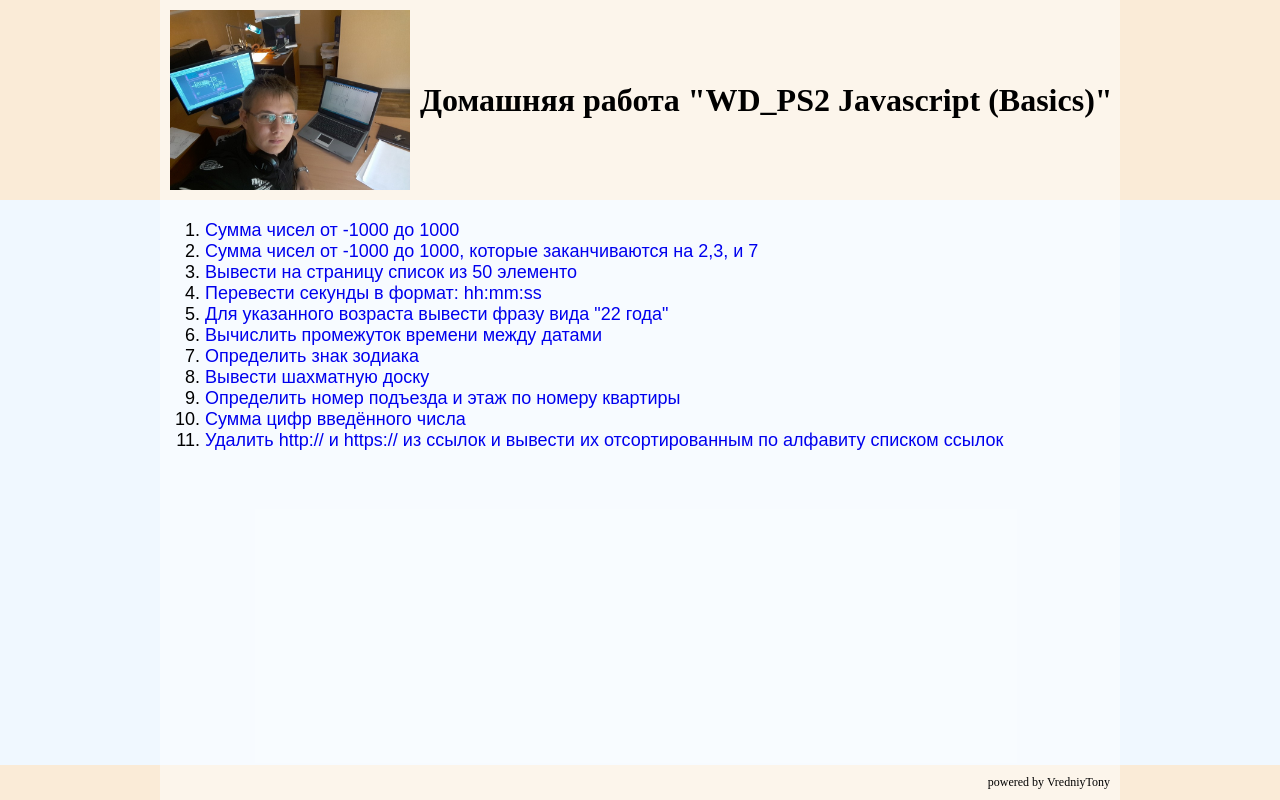
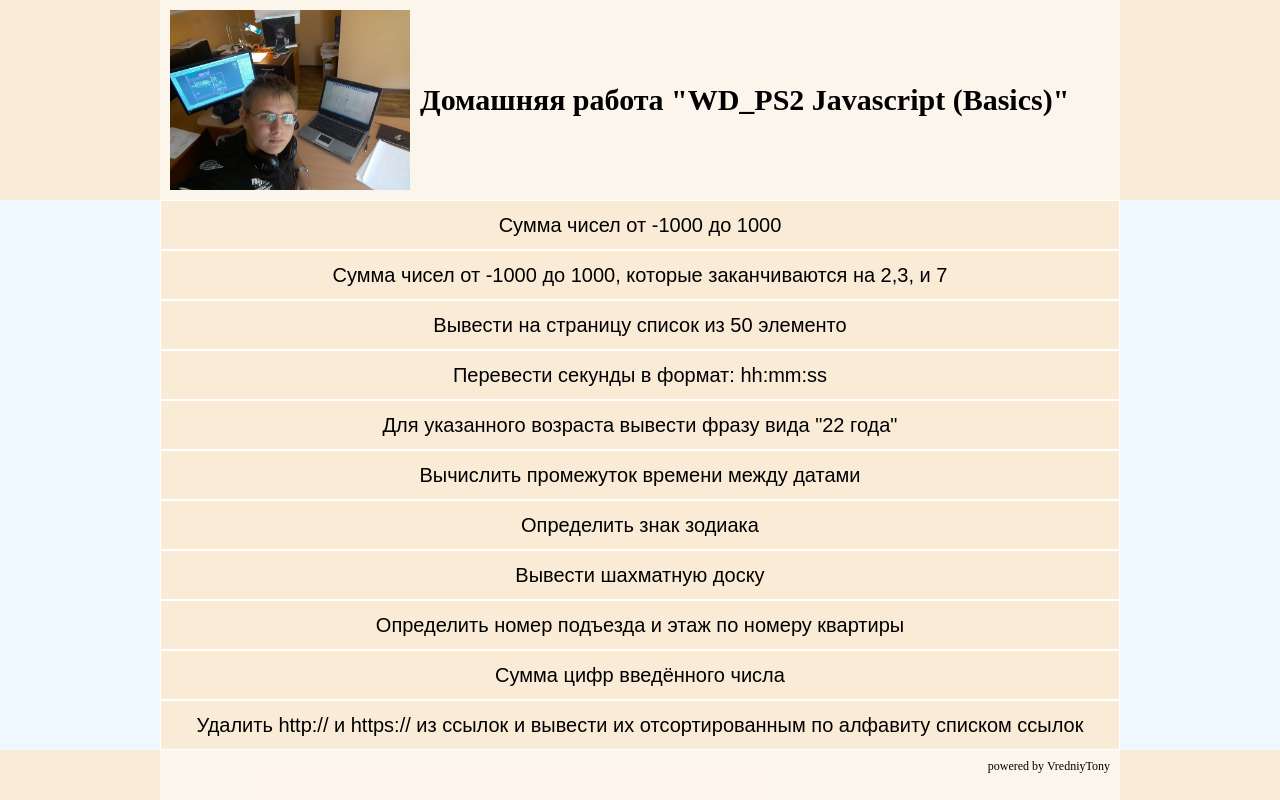
Before and after one commit to VredniyTony/Introduction-to-full-stack-Web-development, a PHP site: page / in a window 1280 px wide. Run offline with PHP 8.4, Linux system fonts and the light colour scheme; some libraries are stand-ins or nearby versions.

Commit message:
push ps2 & st1

```diff
--- a/ps1_html-css/to.do.1/index.html
+++ b/ps1_html-css/to.do.1/index.html
@@ -15,6 +15,8 @@
             <div class="menu">
                 <div class="text">
                     <h1>menu</h1>
+					<h1>menu</h1>
+					<h1>menu</h1><h1>menu</h1><h1>menu</h1><h1>menu</h1><h1>menu</h1><h1>menu</h1><h1>menu</h1><h1>menu</h1><h1>menu</h1><h1>menu</h1><h1>menu</h1><h1>menu</h1><h1>menu</h1><h1>menu</h1><h1>menu</h1><h1>menu</h1><h1>menu</h1><h1>menu</h1><h1>menu</h1><h1>menu</h1><h1>menu</h1><h1>menu</h1><h1>menu</h1><h1>menu</h1><h1>menu</h1><h1>menu</h1><h1>menu</h1><h1>menu</h1><h1>menu</h1><h1>menu</h1><h1>menu</h1><h1>menu</h1><h1>menu</h1><h1>menu</h1><h1>menu</h1><h1>menu</h1><h1>menu</h1><h1>menu</h1><h1>menu</h1><h1>menu</h1><h1>menu</h1><h1>menu</h1><h1>menu</h1><h1>menu</h1><h1>menu</h1><h1>menu</h1><h1>menu</h1><h1>menu</h1><h1>menu</h1><h1>menu</h1><h1>menu</h1><h1>menu</h1><h1>menu</h1><h1>menu</h1><h1>menu</h1><h1>menu</h1><h1>menu</h1><h1>menu</h1><h1>menu</h1><h1>menu</h1><h1>menu</h1><h1>menu</h1><h1>menu</h1><h1>menu</h1><h1>menu</h1><h1>menu</h1><h1>menu</h1><h1>menu</h1><h1>menu</h1><h1>menu</h1><h1>menu</h1><h1>menu</h1><h1>menu</h1><h1>menu</h1><h1>menu</h1><h1>menu</h1><h1>menu</h1><h1>menu</h1><h1>menu</h1>
                 </div>
             </div>
             <div class="content">
--- a/ps2_javascript-basics/to.do.1/assets/css/main.css
+++ b/ps2_javascript-basics/to.do.1/assets/css/main.css
@@ -1,24 +1,15 @@
-body, html{
-    display: flex;
-    height: 100%;
-    flex-direction: column;
-    justify-content: center;
-    margin: 0;
-}
-
-#wrap{
-    display: none;
-    position: absolute;
-    min-width: 100%;
-    min-height: 100%;
-    background-color: rgba(1, 1, 1, 0.725);;
+body, html {
+  display: flex;
+  flex-direction: column;
+  width: 100%;
+  height: 100%;
 }
 
 .header{
     display: flex;
     flex-direction: row;
     justify-content: center;
-    height: 200px;
+    min-height: 200px;
     background-color: antiquewhite;
 }
 
@@ -27,6 +18,10 @@
     flex-direction: row;
     width: 960px;
     background-color: rgba(255,255,255,0.5);
+  }
+
+#headerText > h1 {
+  font-size: 30px;
 }
 
 #logo{
@@ -41,14 +36,16 @@
 }
 
 .content{
+    flex: 1 0 auto;
+    height: auto;
     display: flex;
     flex-direction: column;
     align-items: center;
-    height: 100%;
     background-color: aliceblue;
 }
 
 .contentContainer{
+    flex: 1 0 auto;
     display: flex;
     flex-direction: column;
     align-items: center;
@@ -57,22 +54,50 @@
     background-color: rgba(255,255,255,0.5);
 }
 
-.taskWindowStyle{
-    display: flex;
-    flex-direction: column;
-    justify-content: center;
-    position: absolute;
-    padding: 5px;
-    border: 3px solid rgb(255,255,255);
-    border-radius: 5px;
-    width: 480px;
-    background-color: antiquewhite;
+.contentContainer > button{
+  font-family: Arial;
+  text-decoration: none;
+  color: rgb(0,0,0);
+  background-color: antiquewhite;
+  font-size: 20px;
+  padding: 8px 10px;
+  border:none;
+  outline: none;
+  border: solid 1px white;
+  width: 100%;
+  height: 50px;
 }
 
-.taskWindowStyle > p{
-    font-size: 18px;
-    font-family: Arial;
-    text-decoration: solid;
+.contentContainer > button:active, .contentContainer > button:hover {
+    background-color: coral;
+}
+
+.task {
+  height: auto;
+  display: none;
+  justify-content: flex-start;
+  flex-direction: column;
+  width: 100%;
+}
+
+.task > p {
+  color: black;
+  font-size: 20px;
+}
+
+.task_form > input {
+  border: 1px solid rgba(244, 110, 120, 0.5);
+  height: 20px;
+  border-radius: 5px;
+}
+
+.task_form > textarea {
+  height: 100px;
+  width: 100%;
+}
+
+.task_form > p {
+  font-size: 20px;
 }
 
 .taskButton{
@@ -88,61 +113,6 @@
     margin: 20px auto;
 }
 
-.ol{
-    margin: 20px auto;
-    width: calc(100% - 50px);
-}
-
-.task{
-    font-family: Arial;
-    font-size: 18px;
-}
-
-li > a:link{
-    text-decoration: none;
-    display: inline-block;
-}
-
-li > a:visited {
-    color: black;
-}
-
-li > a:hover {
-    color: coral;
-}
-
-li > a:active {
-    color: white;
-}
-
-input{
-    border: 1px solid rgba(244, 110, 120, 0.5);
-    height: 20px;
-    border-radius: 5px;
-}
-
-.closeButton{
-    margin-left: auto;
-    padding: 0;
-    width: 20px;
-    height: 20px;
-    text-decoration: none;
-    background-color: rgba(255, 255, 255, 0);
-    font-size: 20px;
-    border:none;
-    outline: none;
-}
-
-.closeButton > i{
-    font-size: 20px;
-}
-
-.buttons{
-    display: flex;
-    flex-direction: row;
-    justify-content: center;
-}
-
 .clearButton{
     font-family: Arial;
     text-decoration: none;
@@ -156,98 +126,22 @@
     margin: 20px auto;
 }
 
-#task1Window{
-    display: none;
-    width: 480px;
-    position: absolute;
-}
-
-#task2Window{
-    display: none;
-    width: 480px;
-    position: absolute;
-}
-
-#task3Window{
-    display: none;
-    width: 480px;
-    position: absolute;
-}
-
-#divTask3Result{
-    line-height: 8px;
-}
-
-#task4Window{
-    display: none;
-    width: 480px;
-    position: absolute;
-}
-#task5Window{
-    display: none;
-    width: 480px;
-    position: absolute;
-}
-#task6Window{
-    display: none;
-    width: 480px;
-    position: absolute;
-}
-#task7Window{
-    display: none;
-    width: 480px;
-    position: absolute;
-}
-#divTask7Result{
-    height: auto;
-    width: 100%;
-}
-#task8Window{
-    display: none;
-    width: 480px;
-    position: absolute;
-}
-
-#divTask8Result{
-    display: flex;
-    flex-direction: column;
-    justify-content: center;
-    align-items: center;
-    height: 480px;
-    width: 480px;
-}
-
 .flexDivRow{
     display: flex;
     flex-direction: row;
 }
 
-#task9Window{
-    display: none;
-    width: 480px;
-    position: absolute;
-}
-#task10Window{
-    display: none;
-    width: 480px;
-    position: absolute;
-}
-#task11Window{
-    display: none;
-    width: 480px;
-    position: absolute;
+.result {
+  font-size: 20px;
 }
 
-#task11Input{
-    height: 100px;
-    width: calc(100% - 4px);
-}
-
-#divTask11Result{
-    overflow: hidden;
+#divTask7Result {
+  width: 960px;
+  height: auto;
 }
 
 .footer{
+  flex-shrink: 0;
     display: flex;
     flex-direction: row;
     justify-content: center;
--- /dev/null
+++ b/ps2_javascript-basics/to.do.1/assets/css/reset-css.css
@@ -0,0 +1,94 @@
+html, body, div, span, object, iframe,
+h1, h2, h3, h4, h5, h6, p, blockquote, pre,
+abbr, address, cite, code,
+del, dfn, em, img, ins, kbd, q, samp,
+small, strong, sub, sup, var,
+b, i,
+dl, dt, dd, ol, ul, li,
+fieldset, form, label, legend,
+table, caption, tbody, tfoot, thead, tr, th, td,
+article, aside, canvas, details, figcaption, figure,
+footer, header, hgroup, menu, nav, section, summary,
+time, mark, audio, video {
+    margin:0;
+    padding:0;
+    border:0;
+    outline:0;
+    font-size:100%;
+    vertical-align:baseline;
+    background:transparent;
+}
+
+body {
+    line-height:1;
+}
+
+article,aside,details,figcaption,figure,
+footer,header,hgroup,menu,nav,section {
+    display:block;
+}
+
+nav ul {
+    list-style:none;
+}
+
+blockquote, q {
+    quotes:none;
+}
+
+blockquote:before, blockquote:after,
+q:before, q:after {
+    content:'';
+    content:none;
+}
+
+a {
+    margin:0;
+    padding:0;
+    font-size:100%;
+    vertical-align:baseline;
+    background:transparent;
+}
+
+/* change colours to suit your needs */
+ins {
+    background-color:#ff9;
+    color:#000;
+    text-decoration:none;
+}
+
+/* change colours to suit your needs */
+mark {
+    background-color:#ff9;
+    color:#000;
+    font-style:italic;
+    font-weight:bold;
+}
+
+del {
+    text-decoration: line-through;
+}
+
+abbr[title], dfn[title] {
+    border-bottom:1px dotted;
+    cursor:help;
+}
+
+table {
+    border-collapse:collapse;
+    border-spacing:0;
+}
+
+/* change border colour to suit your needs */
+hr {
+    display:block;
+    height:1px;
+    border:0;
+    border-top:1px solid #cccccc;
+    margin:1em 0;
+    padding:0;
+}
+
+input, select {
+    vertical-align:middle;
+}
--- a/ps2_javascript-basics/to.do.1/index.html
+++ b/ps2_javascript-basics/to.do.1/index.html
@@ -1,100 +1,84 @@
 <!DOCTYPE html>
-<html lang="ru">
+<html lang = 'ru'>
 <head>
-    <meta charset="UTF-8">
-    <link href="https://use.fontawesome.com/releases/v5.0.8/css/all.css" rel="stylesheet">
-    <link type="text/css" rel="stylesheet" href="assets/css/main.css">
-    <script charset="UTF-8" lang="ru" src="assets/js/main.js"></script>
+    <meta charset = 'UTF-8'>
+    <link type = 'text/css' rel = 'stylesheet' href = 'assets/css/reset-css.css'>
+    <link type = 'text/css' rel = 'stylesheet' href = 'assets/css/main.css'>
+    <script src="https://ajax.googleapis.com/ajax/libs/jquery/3.1.1/jquery.min.js"></script>
+    <script charset = 'UTF-8' lang = 'ru' src = 'assets/js/main.js'></script>
     <title>WD_PS2 Javascript</title>
 </head>
-<div id="wrap"></div>
-</div>
-<div class="header">
-    <div class="headerContainer">
-        <img id="logo" src="assets/images/logo.jpg" about="Ivanov Anton">
-        <div id="headerText">
+<body>
+<div class = 'header'>
+    <div class = 'headerContainer'>
+        <img id = 'logo' src = 'assets/images/logo.jpg' about = 'Ivanov Anton'>
+        <div id = 'headerText'>
             <h1>Домашняя работa "WD_PS2 Javascript (Basics)"</h1>
         </div>
     </div>
 </div>
-<div class="content">
-    <div class="contentContainer">
+<div class = 'content'>
+    <div class = 'contentContainer'>
       <!--task1-->
-        <div id="task1Window">
-            <div class="taskWindowStyle">
-                <button type="button" class="closeButton" onclick="show('none', 'task1Window')">
-                    <i class="fa fa-window-close" aria-hidden="true"></i></button>
+      <button id = 'task1_button' type = 'button'>Сумма чисел от -1000 до 1000</button>
+      <div id = 'task1_dropdown' class = 'task'>
         <p>Сумма чисел от -1000 до 1000:</p>
-                <div class="buttons">
-                    <button class ="taskButton" type="button" onclick="task1(event)">Result</button>
-                    <button class ="clearButton" type="button" onclick="clearDiv('divTask1Result')">Clear</button>
+        <div class = 'buttons'>
+            <button class = 'taskButton' type = 'button' onclick = 'task1()'>Result</button>
+            <button class = 'clearButton' type = 'button' onclick = "clearDiv('divTask1Result')">Clear</button>
         </div>
-                <div id="task1result"></div>
-            </div>
+        <div id = 'task1result' class = 'result'></div>
       </div>
       <!--task2-->
-        <div id="task2Window">
-            <div class="taskWindowStyle">
-                <button type="button" class="closeButton" onclick="show('none', 'task2Window')">
-                    <i class="fa fa-window-close" aria-hidden="true"></i></button>
+      <button id = 'task2_button' type = 'button'>Сумма чисел от -1000 до 1000, которые заканчиваются на 2,3, и 7</button>
+      <div id = 'task2_dropdown' class = 'task'>
         <p>Сумма чисел от -1000 до 1000, суммируя только числа которые заканчиваются на 2,3, и 7:</p>
         <div class="buttons">
             <button class ="taskButton" type="button" onclick="task2(event)">Result</button>
             <button class ="clearButton" type="button" onclick="clearDiv('divTask2Result')">Clear</button>
         </div>
-                <div id="task2result"></div>
-            </div>
+        <div id="task2result" class = 'result'></div>
       </div>
       <!--task3-->
-        <div id="task3Window">
-            <div class="taskWindowStyle">
-                <button type="button" class="closeButton" onclick="show('none', 'task3Window')">
-                    <i class="fa fa-window-close" aria-hidden="true"></i></button>
+      <button id = 'task3_button' type = 'button'>Вывести на страницу список из 50 элементо</button>
+      <div id = 'task3_dropdown' class = 'task'>
         <p>Результат:</p>
         <div class="buttons">
             <button class ="taskButton" type="button" onclick="task3(event)">Result</button>
             <button class ="clearButton" type="button" onclick="clearDiv('divTask3Result')">Clear</button>
         </div>
-                <div id="task3result"></div>
-            </div>
+        <div id="task3result" class = 'result'></div>
       </div>
       <!--task4-->
-        <div id="task4Window">
-            <div class="taskWindowStyle">
-                <button type="button" class="closeButton" onclick="show('none', 'task4Window')">
-                    <i class="fa fa-window-close" aria-hidden="true"></i></button>
+      <button id = 'task4_button' type = 'button'>Перевести секунды в формат: hh:mm:ss</button>
+      <div id = 'task4_dropdown' class = 'task'>
         <p>Введите время в секундах:</p>
-                <form onsubmit="task4(event)">
+        <form onsubmit="task4(event)" class = 'task_form'>
             <input type="number" required pattern="[0-9]{12}" id="task4Input" min = "0"/>
             <div class="buttons">
                 <button class ="taskButton" type="submit">Result</button>
                 <button class ="clearButton" type="button" onclick="clearDiv('divTask4Result')">Clear</button>
             </div>
         </form>
-                <div id="task4result"></div>
-            </div>
+        <div id="task4result" class = 'result'></div>
       </div>
       <!--task5-->
-        <div id="task5Window">
-            <div class="taskWindowStyle">
-                <button type="button" class="closeButton" onclick="show('none', 'task5Window')">
-                    <i class="fa fa-window-close" aria-hidden="true"></i></button>
+      <button id = 'task5_button' type = 'button'>Для указанного возраста вывести фразу вида "22 года"</button>
+      <div id = 'task5_dropdown' class = 'task'>
         <p>Возраст:</p>
-                <form onsubmit="task5(event)">
+        <form onsubmit="task5(event)"  class = 'task_form'>
             <input type="number" required pattern="[0-9]{12}" id="task5Input" min="0">
             <div class="buttons">
                 <button class ="taskButton" type="submit">Result</button>
                 <button class ="clearButton" type="button" onclick="clearDiv('divTask5Result')">Clear</button>
             </div>
         </form>
-                <div id="task5result"></div>
-            </div>
+        <div id="task5result" class = 'result'></div>
       </div>
       <!--task6-->
-        <div id="task6Window">
-            <div class="taskWindowStyle">
-                <button type="button" class="closeButton" onclick="show('none', 'task6Window')">
-                    <i class="fa fa-window-close" aria-hidden="true"></i></button>
+      <button id = 'task6_button' type = 'button'>Вычислить промежуток времени между датами</button>
+      <div id = 'task6_dropdown' class = 'task'>
+        <form  class = 'task_form'>
           <p>Первая дата:</p>
           <input type=datetime-local id="task6InputFirst" value="2000-01-01T00:00:00" step="1">
           <p>Вторая дата:</p>
@@ -103,16 +87,14 @@
                 <button class ="taskButton" type="button" onclick="task6(event)">Result</button>
                 <button class ="clearButton" type="button" onclick="clearDiv('divTask6Result')">Clear</button>
             </div>
-                <div id="task6result"></div>
-            </div>
+        </form>
+        <div id="task6result" class = 'result'></div>
       </div>
       <!--task7-->
-        <div id="task7Window">
-            <div class="taskWindowStyle">
-                <button type="button" class="closeButton" onclick="show('none', 'task7Window')">
-                    <i class="fa fa-window-close" aria-hidden="true"></i></button>
+      <button id = 'task7_button' type = 'button'>Определить знак зодиака</button>
+      <div id = 'task7_dropdown' class = 'task'>
         <p>Введите дату (YYYY-MM-DD):</p>
-                <form onsubmit="task7(event)">
+        <form onsubmit="task7(event)" class = 'task_form'>
             <input type="text"  id="task7Input"
                    pattern="^(?:(?:(?:(?:(?:[1-9]\d)(?:0[48]|[2468][048]|[13579][26])|(?:(?:[2468][048]|[13579][26])00))(\/|-|\.)(?:0?2\1(?:29)))|(?:(?:[1-9]\d{3})(\/|-|\.)(?:(?:(?:0?[13578]|1[02])\2(?:31))|(?:(?:0?[13-9]|1[0-2])\2(?:29|30))|(?:(?:0?[1-9])|(?:1[0-2]))\2(?:0?[1-9]|1\d|2[0-8])))))$"
                    title = "input correct data" required>
@@ -121,31 +103,25 @@
                 <button class ="clearButton" type="button" onclick="clearDiv('divTask7Result')">Clear</button>
             </div>
         </form>
-                <div id="task7result"></div>
-            </div>
+        <div id="task7result" class = 'result'></div>
       </div>
       <!--task8-->
-        <div id="task8Window">
-            <div class="taskWindowStyle">
-                <button type="button" class="closeButton" onclick="show('none', 'task8Window')">
-                    <i class="fa fa-window-close" aria-hidden="true"></i></button>
+      <button id = 'task8_button' type = 'button'>Вывести шахматную доску</button>
+      <div id = 'task8_dropdown' class = 'task'>
         <p>Размер доски(**х**):</p>
-                <form onsubmit="task8(event)">
+        <form onsubmit="task8(event)" class = 'task_form'>
             <input type="text" pattern="\d{1,2}[x]\d{1,2}" title = "input max board 99x99" id="task8Input" required/>
             <div class="buttons">
                 <button class ="taskButton" type="submit" >Result</button>
                 <button class ="clearButton" type="button" onclick="clearDiv('divTask8Result')">Clear</button>
             </div>
         </form>
-                <div id="task8result"></div>
-            </div>
+        <div id="task8result" class = 'result'></div>
       </div>
       <!--task9-->
-        <div id="task9Window">
-            <div class="taskWindowStyle">
-                <button type="button" class="closeButton" onclick="show('none', 'task9Window')">
-                    <i class="fa fa-window-close" aria-hidden="true"></i></button>
-                <form onsubmit="task9(event)">
+      <button id = 'task9_button' type = 'button'>Определить номер подъезда и этаж по номеру квартиры</button>
+      <div id = 'task9_dropdown' class = 'task'>
+        <form onsubmit="task9(event)" class = 'task_form'>
             <p>Количество подъездов:</p>
             <input type="number" required pattern="[0-9]{,10}" id="task9InputEntrance" min="1"/>
             <p>Квартир на пролете:</p>
@@ -159,105 +135,40 @@
                 <button class ="clearButton" type="button" onclick="clearDiv('divTask9Result')">Clear</button>
             </div>
         </form>
-                <div id="task9result"></div>
-            </div>
+        <div id="task9result" class = 'result'></div>
       </div>
       <!--task10-->
-        <div id="task10Window">
-            <div class="taskWindowStyle">
-                <button type="button" class="closeButton" onclick="show('none', 'task10Window')">
-                    <i class="fa fa-window-close" aria-hidden="true"></i></button>
+      <button id = 'task10_button' type = 'button'>Сумма цифр введённого числа</button>
+      <div id = 'task10_dropdown' class = 'task'>
         <p>Введите число:</p>
-                <form onsubmit="task10(event)">
+        <form onsubmit="task10(event)" class = 'task_form'>
             <input type="number" required pattern="^[-+]?[0-9]+?(\.[0-9]$)" id="task10Input" step = any>
             <div class="buttons">
                 <button class ="taskButton" type="submit">Result</button>
                 <button class ="clearButton" type="button" onclick="clearDiv('divTask10Result')">Clear</button>
             </div>
         </form>
-                <div id="task10result"></div>
-            </div>
+        <div id="task10result" class = 'result'></div>
       </div>
       <!--task11-->
-        <div id="task11Window">
-            <div class="taskWindowStyle">
-                <button type="button" class="closeButton" onclick="show('none', 'task11Window')">
-                    <i class="fa fa-window-close" aria-hidden="true"></i></button>
+      <button id = 'task11_button' type = 'button'>Удалить http:// и https:// из ссылок и вывести их отсортированным
+      по алфавиту списком ссылок</button>
+      <div id = 'task11_dropdown' class = 'task'>
         <p>Введите ссылки:</p>
-                <form>
+        <form class = 'task_form'>
             <textarea onblur="task11(event)" id="task11Input"></textarea>
             <div class="buttons">
                 <button class ="clearButton" type="button" onclick="clearDiv('divTask11Result')">Clear</button>
             </div>
         </form>
-                <div id="task11result"></div>
+        <div id="task11result" class = 'result'></div>
       </div>
     </div>
-        <ol class="ol">
-            <!--task1-->
-            <div class="task">
-                <li><a href="#" onclick="show('block', 'task1Window')">
-                    Сумма чисел от -1000 до 1000</a></li>
   </div>
-            <!--task2-->
-            <div class="task">
-                <li><a href="#" onclick="show('block', 'task2Window')">
-                    Сумма чисел от -1000 до 1000, которые заканчиваются на 2,3, и 7</a></li>
-            </div>
-            <!--task3-->
-            <div class="task">
-                <li><a href="#" onclick="show('block', 'task3Window')">
-                    Вывести на страницу список из 50 элементо</a></li>
-            </div>
-            <!--task4-->
-            <div class="task">
-                <li><a href="#" onclick="show('block', 'task4Window')">
-                    Перевести секунды в формат: hh:mm:ss</a></li>
-            </div>
-            <!--task5-->
-            <div class="task">
-                <li><a href="#" onclick="show('block', 'task5Window')">
-                    Для указанного возраста вывести фразу вида "22 года"</a></li>
-            </div>
-            <!--task6-->
-            <div class="task">
-                <li><a href="#" onclick="show('block', 'task6Window')">
-                    Вычислить промежуток времени между датами</a></li>
-            </div>
-            <!--task7-->
-            <div class="task">
-                <li><a href="#" onclick="show('block', 'task7Window')">
-                    Определить знак зодиака</a></li>
-            </div>
-            <!--task8-->
-            <div class="task">
-                <li><a href="#" onclick="show('block', 'task8Window')">
-                    Вывести шахматную доску</a></li>
-            </div>
-            <!--task9-->
-            <div class="task">
-                <li><a href="#" onclick="show('block', 'task9Window')">
-                    Определить номер подъезда и этаж по номеру квартиры</a></li>
-            </div>
-            <!--task10-->
-            <div class="task">
-                <li><a href="#" onclick="show('block', 'task10Window')">
-                    Сумма цифр введённого числа</a></li>
-            </div>
-            <!--task11-->
-            <div class="task">
-                <li><a href="#" onclick="show('block', 'task11Window')">
-                    Удалить http:// и https:// из ссылок и вывести их отсортированным
-                    по алфавиту списком ссылок</a></li>
-            </div>
-        </ol>
-    </div>
-</div>
-<div class="footer">
+<footer class="footer">
     <div class="footerContainer">
         <p>powered by VredniyTony</p>
     </div>
-</div>
-
+</footer>
 </body>
 </html>
```
Also changed, not shown: ps2_javascript-basics/to.do.1/assets/js/main.js (+37 -6 lines). Lines whose indentation alone changed are shown as unchanged.
